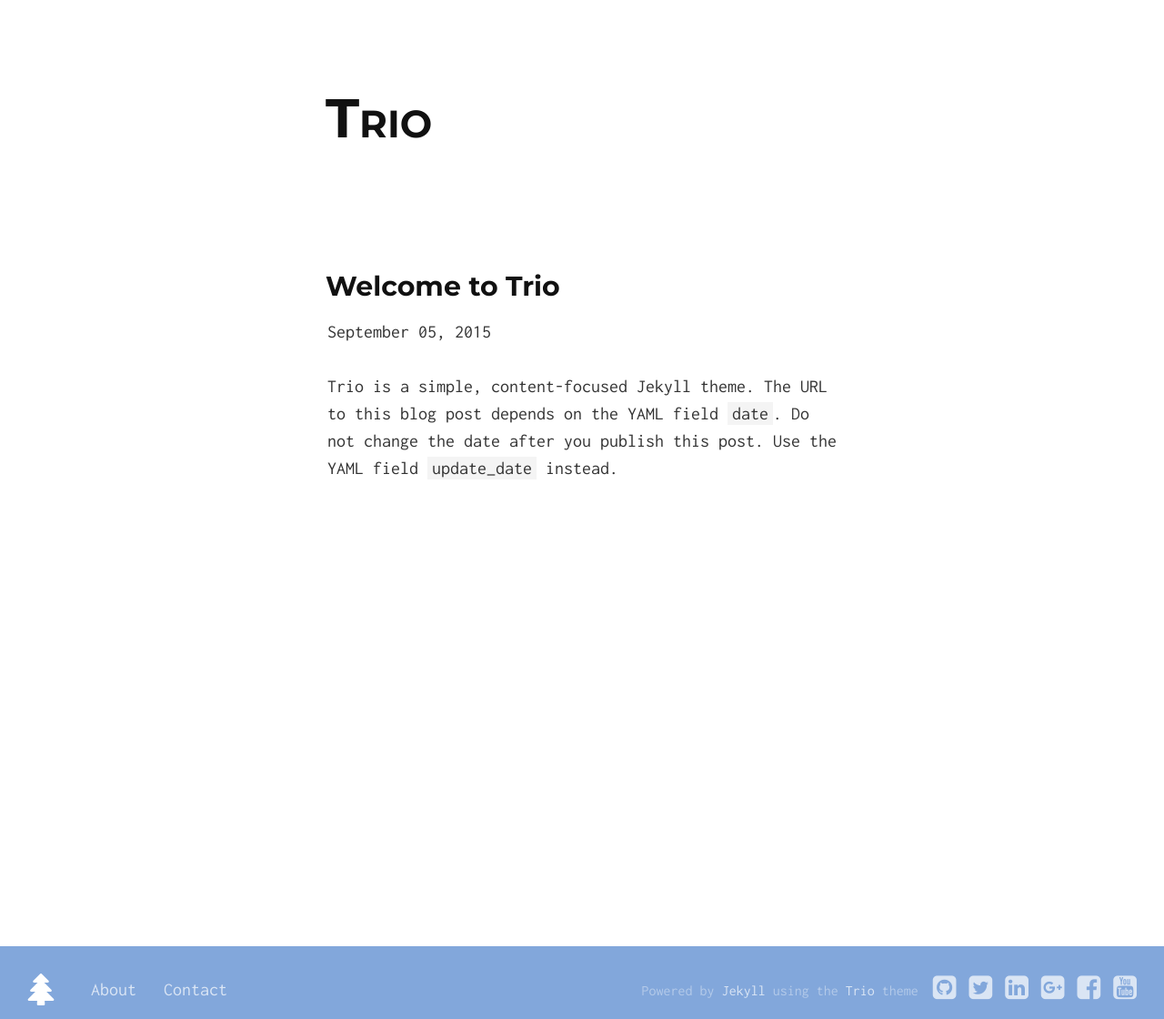
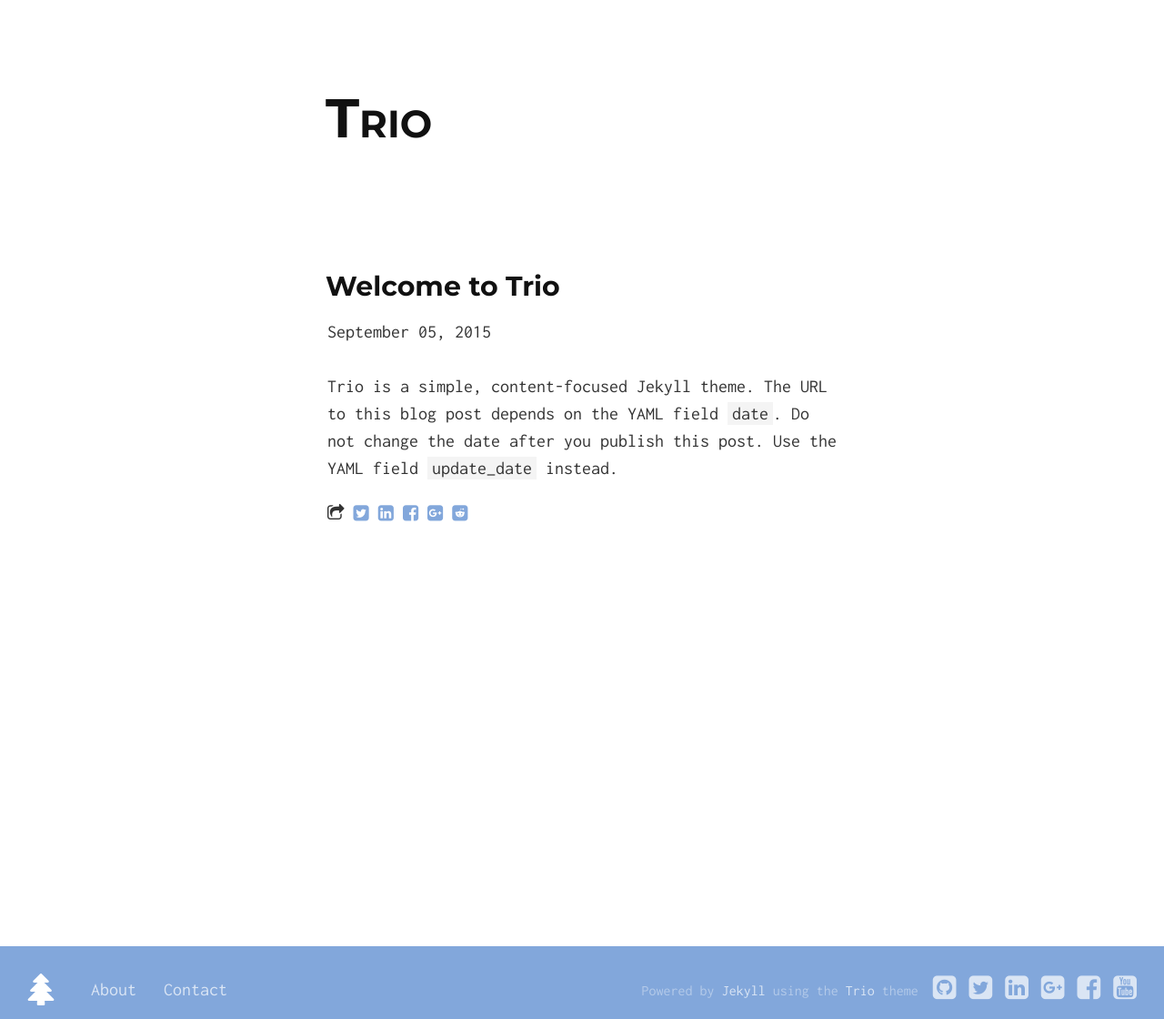
Before and after one commit to ankur-gupta/trio, a Jekyll site: the page built from _posts/2015-09-05-welcome-to-trio.md, in a window 1280 px wide. Shown: the whole page at 91% size. Built offline with Jekyll 4.4.1, drawn with Linux system fonts in a browser that asks for light colours; nearby versions of some CDN libraries; Markdown is read by kramdown in place of the engine named in the settings.

Commit message:
Adding sharing buttons

```diff
--- a/_config.yml
+++ b/_config.yml
@@ -15,6 +15,14 @@ owner:
     facebook: abc
     google_plus: abc
     youtube: abc
+
+# Post sharing icons
+sharing:
+    twitter: true
+    linkedin: true
+    facebook: true
+    google_plus: true
+    reddit: true
 
 # Disqus comments configuration (leave blank to disable comments)
 disqus_shortname:
--- a/_layouts/default.html
+++ b/_layouts/default.html
@@ -31,6 +31,7 @@
     <link rel="stylesheet" href="/css/pagination.css">
     <link rel="stylesheet" href="/css/footer.css">
     <link rel="stylesheet" href="/css/forms.css">
+    <link rel="stylesheet" href="/css/sharing.css">
 
     <!-- Social buttons -->
     <link rel="stylesheet" href="https://maxcdn.bootstrapcdn.com/font-awesome/4.4.0/css/font-awesome.min.css">
--- a/_layouts/post.html
+++ b/_layouts/post.html
@@ -17,3 +17,39 @@ layout: default
 <br/>
 
 {{ content }}
+
+<div class="sharing">
+<!-- Make an animated slide out drawer later -->
+    <ul>
+        <li><i class="fa fa-share-square-o"></i></li>
+        {% if site.sharing.twitter %}
+        <li><a href="https://twitter.com/intent/tweet?text={{ page.title }}&url={{ site.url }}{{ page.url }}" rel="nofollow" target="_blank" title="Share on Twitter">
+                <i class="fa fa-twitter-square"></i>
+        </a></li>
+        {% endif %}
+
+        {% if site.sharing.linkedin %}
+        <li><a href="http://www.linkedin.com/shareArticle?url={{ site.url }}{{ page.url }}&title={{ page.title }}" rel="nofollow" target="_blank" title="Share on LinkedIn">
+                <i class="fa fa-linkedin-square"></i>
+        </a></li>
+        {% endif %}
+
+        {% if site.sharing.facebook %}
+        <li><a href="https://facebook.com/sharer.php?u={{ site.url }}{{ page.url }}" rel="nofollow" target="_blank" title="Share on Facebook">
+                <i class="fa fa-facebook-square"></i>
+        </a></li>
+        {% endif %}
+
+        {% if site.sharing.google_plus %}
+        <li><a href="https://plus.google.com/share?url={{ site.url }}{{ page.url }}" rel="nofollow" target="_blank" title="Share on Google+">
+                <i class="fa fa-google-plus-square"></i>
+        </a></li>
+        {% endif %}
+
+        {% if site.sharing.reddit %}
+        <li><a href="http://reddit.com/submit?url={{ site.url }}{{ page.url }}&title={{ page.title }}" rel="nofollow" target="_blank" title="Share on Reddit">
+                <i class="fa fa-reddit-square"></i>
+        </a></li>
+        {% endif %}
+    </ul>
+</div>
--- /dev/null
+++ b/css/sharing.scss
@@ -0,0 +1,32 @@
+---
+# Only the main Sass file needs front matter (the dashes are enough)
+# These dashes are required so that Jekyll reads this main file and converts it into CSS later.
+# Only the main files contain these dashes. Partials do not contain these dashes.
+---
+
+/* No need to import bourbon here. Basic SCSS is enough. */
+
+div.sharing {
+    $action-color: #477DCA !default;
+    $icon-standard-color: lighten($action-color, 15%);
+    margin: 0;
+    padding: 0;
+
+    ul {
+        margin: 0;
+        padding: 0;
+        li {
+            list-style: none;
+            display: inline-block;
+            font-size: 1em;
+            margin: 0;
+            a {
+                color: $icon-standard-color;
+                &:hover, &:focus, &:active {
+                    color: $action-color;
+                    text-decoration: none;
+                }
+            }
+        }
+    }
+}
```
